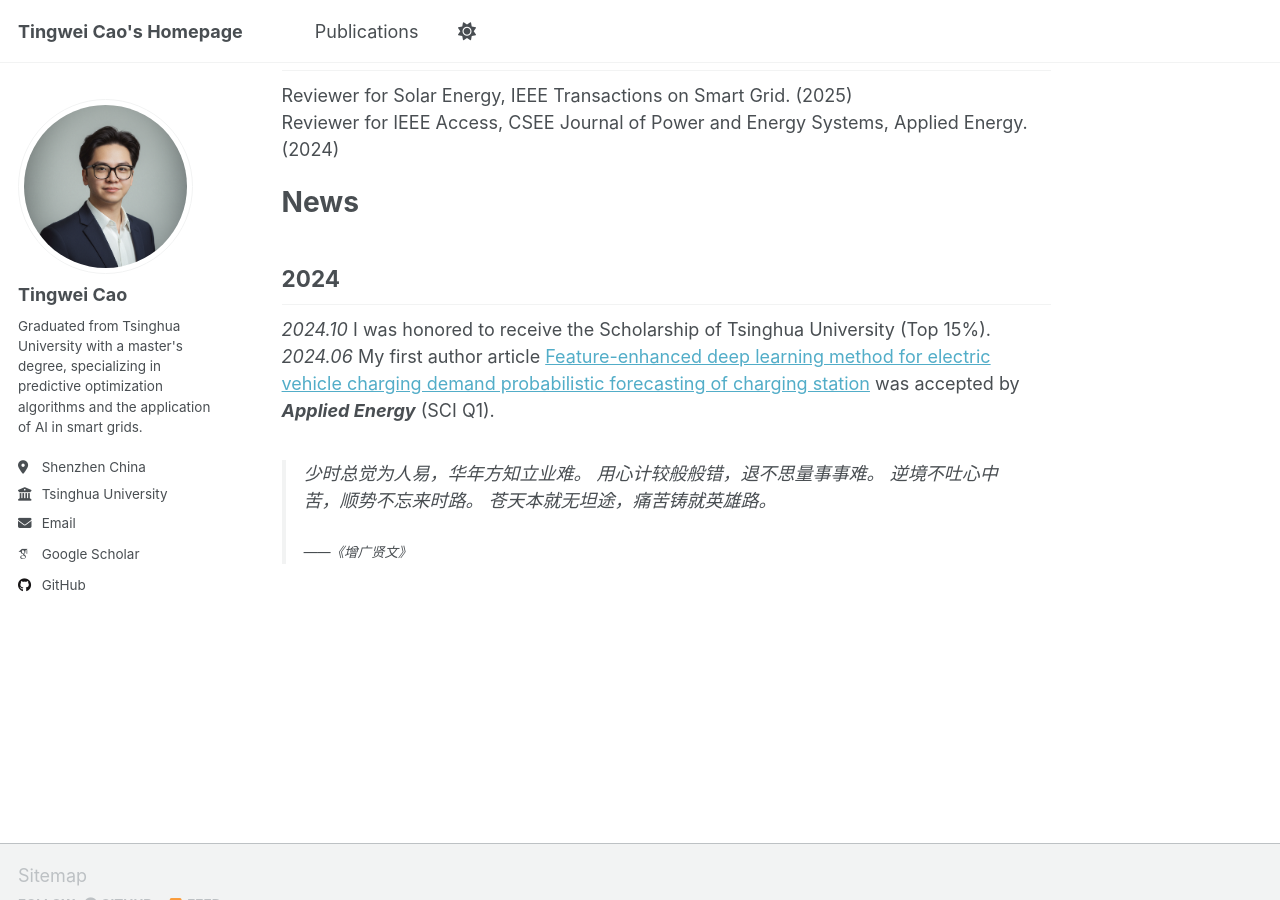
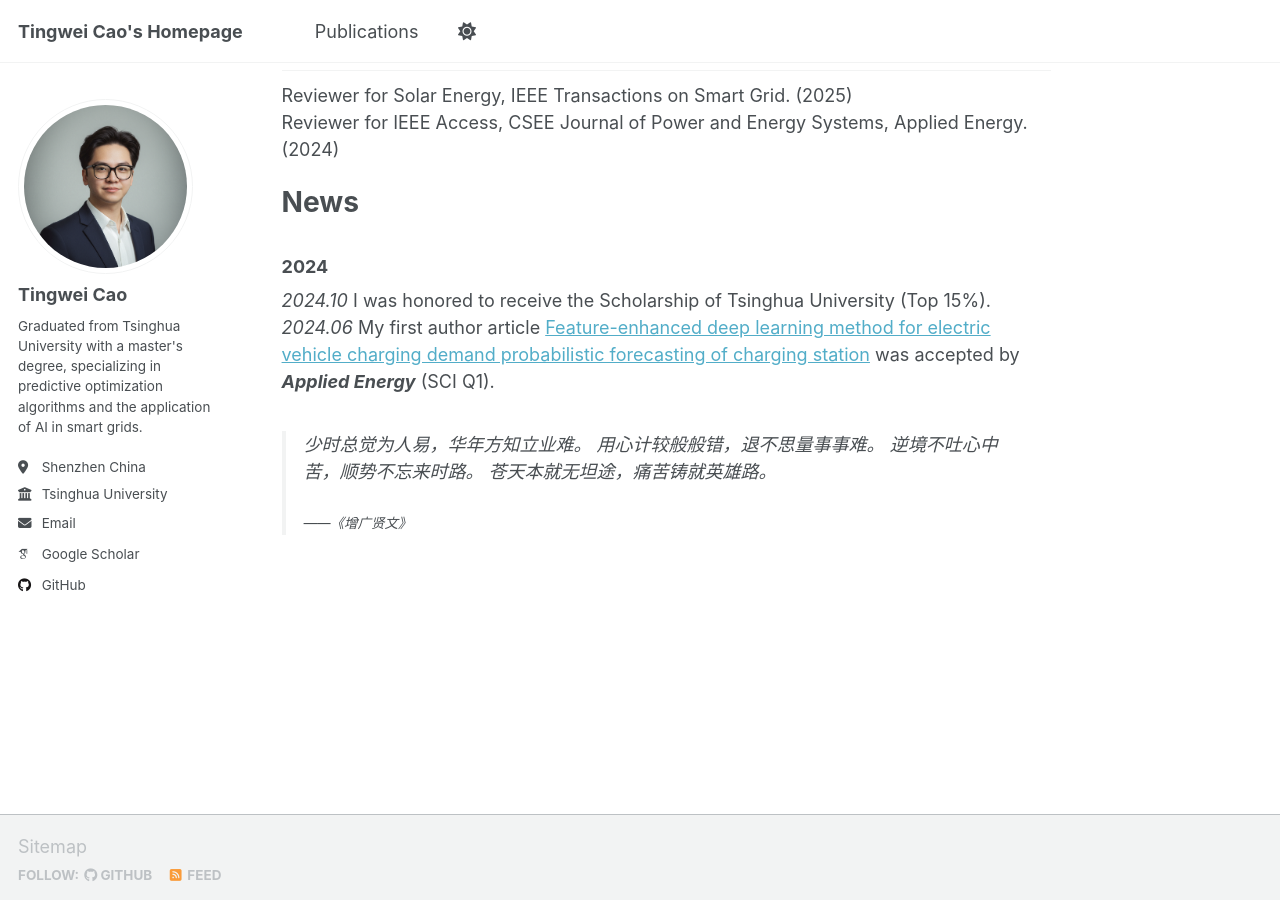
Before and after one commit to tingweicao/tingweicao.github.io, a Jekyll site: the page built from _pages/about.md, in a window 1280 px wide and 900 px high, scrolled down 909 px. Built offline with Jekyll 4.4.1, drawn with Linux system fonts in a browser that asks for light colours; some web fonts are replaced; a script that is not in the unit is left out.

```diff
--- a/_pages/about.md
+++ b/_pages/about.md
@@ -29,7 +29,7 @@ Reviewer for IEEE Access, CSEE Journal of Power and Energy Systems, Applied Ener
 
 News
 ======
-## 2024
+### 2024
 _2024.10_ I was honored to receive the Scholarship of Tsinghua University (Top 15%).
 _2024.06_ My first author article [Feature-enhanced deep learning method for electric vehicle charging demand probabilistic forecasting of charging station](https://www.sciencedirect.com/science/article/abs/pii/S0306261924011346) was accepted by ***Applied Energy*** (SCI Q1).
 
```
